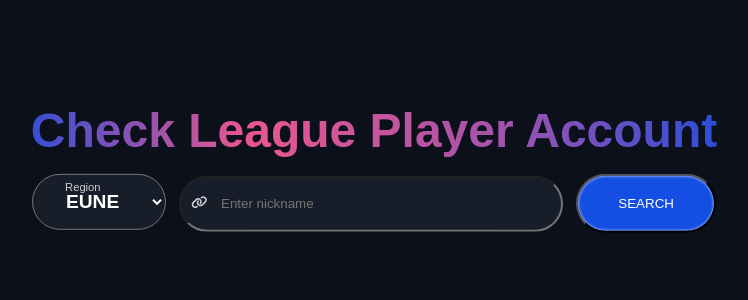
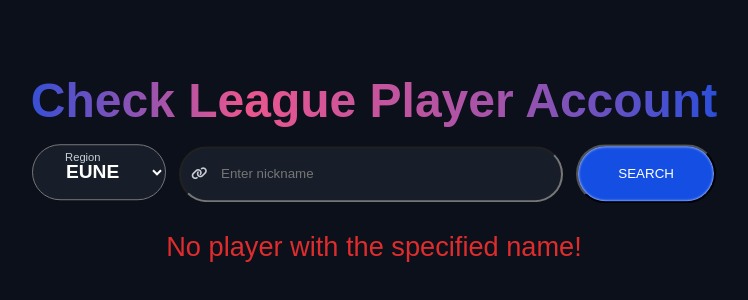
Before and after one commit to adrianrakiec/LolStatsProject, an Angular app: page / in a window 1280 px wide. Shown: the part 232-532 px from the top of the page, without its empty margins (266-1014 px from the left). Built offline with nearby package versions, Linux system fonts and the light colour scheme; no server answers.

Commit message:
feat: add error handling

```diff
--- a/src/app/app.config.ts
+++ b/src/app/app.config.ts
@@ -1,10 +1,11 @@
 import { ApplicationConfig } from '@angular/core';
 import { provideRouter } from '@angular/router';
-import { HttpClientModule } from '@angular/common/http';
+import { HttpClientModule, HTTP_INTERCEPTORS } from '@angular/common/http';
 import { importProvidersFrom } from '@angular/core';
+import { MyHttpInterceptor } from './my-http-interceptor.interceptor';
 
 import { routes } from './app.routes';
 
 export const appConfig: ApplicationConfig = {
-	providers: [provideRouter(routes), importProvidersFrom(HttpClientModule)],
+	providers: [provideRouter(routes), importProvidersFrom(HttpClientModule), { provide: HTTP_INTERCEPTORS, useClass: MyHttpInterceptor, multi: true }],
 };
--- /dev/null
+++ b/src/app/my-http-interceptor.interceptor.ts
@@ -0,0 +1,37 @@
+import { Injectable } from '@angular/core';
+import {
+	HttpInterceptor,
+	HttpRequest,
+	HttpHandler,
+	HttpEvent,
+	HttpResponse,
+} from '@angular/common/http';
+import { Observable } from 'rxjs';
+import { tap } from 'rxjs/operators';
+import { LoadingService } from './services/loading.service';
+
+@Injectable()
+export class MyHttpInterceptor implements HttpInterceptor {
+	constructor(private loadingService: LoadingService) {}
+
+	intercept(
+		request: HttpRequest<any>,
+		next: HttpHandler
+	): Observable<HttpEvent<any>> {
+		this.loadingService.startLoading();
+
+		return next.handle(request).pipe(
+			tap({
+				next: event => {
+					if (event instanceof HttpResponse && event.ok) {
+						this.loadingService.clearError();
+					}
+				},
+				error: () => {
+					this.loadingService.setError();
+				},
+				finalize: () => this.loadingService.stopLoading(),
+			})
+		);
+	}
+}
--- a/src/app/profile-page/profile-page.component.ts
+++ b/src/app/profile-page/profile-page.component.ts
@@ -7,14 +7,26 @@
 import { CommonModule } from '@angular/common';
 import { GameComponent } from '../game/game.component';
 import { MatchesHistoryComponent } from '../matches-history/matches-history.component';
+import { LoadingService } from '../services/loading.service';
 
 @Component({
 	selector: 'app-profile-page',
 	standalone: true,
-	imports: [SearchComponent, ProfileInfoComponent, RangComponent, CommonModule, GameComponent, MatchesHistoryComponent],
+	imports: [
+		SearchComponent,
+		ProfileInfoComponent,
+		RangComponent,
+		CommonModule,
+		GameComponent,
+		MatchesHistoryComponent,
+	],
 	templateUrl: './profile-page.component.html',
 	styleUrls: ['./profile-page.component.css'],
 })
 export class ProfilePageComponent {
-	constructor(public profileInfoService: ProfileDataService, public matchHistoryService: MatchHistoryDataService) {}
+	constructor(
+		public profileInfoService: ProfileDataService,
+		public matchHistoryService: MatchHistoryDataService,
+		public loadingService: LoadingService
+	) {}
 }
--- a/src/app/search/search.component.css
+++ b/src/app/search/search.component.css
@@ -61,10 +61,14 @@
 	box-shadow: inset 0 0 3px 0;
 }
 
-.loading-info {
+.loading-info, .error-info {
 	margin-top: 1em;
 	font-size: 1.7rem;
 	color: var(--extra-color);
+}
+
+.error-info {
+	color: var(--error-msg-color);
 }
 
 @media (max-width:600px) {
--- a/src/app/search/search.component.html
+++ b/src/app/search/search.component.html
@@ -15,7 +15,11 @@
 
   <button (click)="getData(selectedRegion.value, input.value); input.value=''" class="search-btn">SEARCH</button>
 
-  @if (isLoading) {
+  @if (loadingService.isLoading$ | async) {
   <p class="loading-info">Searching...</p>
   }
+
+  @if (loadingService.isError$ | async) {
+  <p class="error-info">No player with the specified name!</p>
+  }
 </section>
--- a/src/app/search/search.component.ts
+++ b/src/app/search/search.component.ts
@@ -7,6 +7,7 @@
 import { ProfileDataService } from '../services/profile-data.service';
 import { MatchHistoryDataService } from '../services/match-history-data.service';
 import { Router } from '@angular/router';
+import { LoadingService } from '../services/loading.service';
 
 @Component({
 	selector: 'app-search',
@@ -20,6 +21,7 @@
 		private riotService: RiotApiService,
 		private profileDataService: ProfileDataService,
 		private matchHistoryService: MatchHistoryDataService,
+		public loadingService: LoadingService,
 		private router: Router
 	) {}
 
--- /dev/null
+++ b/src/app/services/loading.service.ts
@@ -0,0 +1,32 @@
+import { Injectable } from '@angular/core';
+import { BehaviorSubject, Observable } from 'rxjs';
+
+@Injectable({
+	providedIn: 'root',
+})
+export class LoadingService {
+	private loadingSubject: BehaviorSubject<boolean> =
+		new BehaviorSubject<boolean>(false);
+	public isLoading$: Observable<boolean> = this.loadingSubject.asObservable();
+
+	private errorSubject: BehaviorSubject<boolean> = new BehaviorSubject<boolean>(
+		false
+	);
+	public isError$: Observable<boolean> = this.errorSubject.asObservable();
+
+	startLoading() {
+		this.loadingSubject.next(true);
+	}
+
+	stopLoading() {
+		this.loadingSubject.next(false);
+	}
+
+	setError() {
+		this.errorSubject.next(true);
+	}
+
+	clearError() {
+		this.errorSubject.next(false);
+	}
+}
--- a/src/styles.css
+++ b/src/styles.css
@@ -16,8 +16,17 @@
 	--font-color-game-lose: #ff8798;
 	--main-font-color: #fff;
 	--extra-color: #c9ced6;
-	--search-btn-bgc-color: #144EE3;
-	--title-gradient: linear-gradient(0.25turn, #144EE3, #144EE3, #EB568E, #A353AA, #144EE3, #144EE3);
+	--search-btn-bgc-color: #144ee3;
+	--title-gradient: linear-gradient(
+		0.25turn,
+		#144ee3,
+		#144ee3,
+		#eb568e,
+		#a353aa,
+		#144ee3,
+		#144ee3
+	);
+	--error-msg-color: rgb(224, 44, 44);
 }
 
 body {
```
